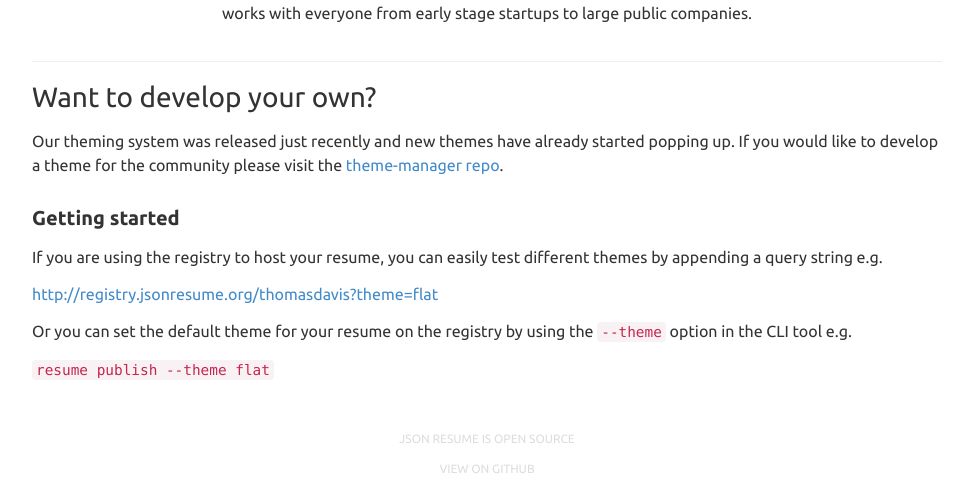
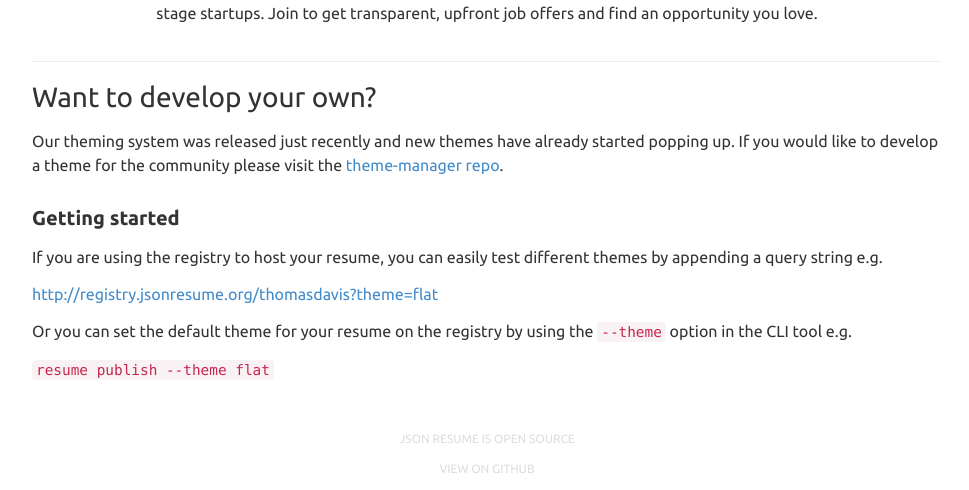
Before and after one commit to jsonresume/resume-website, a Jekyll site: the page built from themes.html, in a window 1280 px wide. Shown: the part 1647-2137 px from the top of the page, without its empty margins (153-1122 px from the left). Built offline with Jekyll 4.4.1, drawn with Linux system fonts in a browser that asks for light colours; nearby versions of some CDN libraries; a script that is not in the unit is left out; comment, search, counter and statistics services are not loaded; some of the changed text lies outside the part shown.

Commit message:
Fixed Hired description

```diff
--- a/themes.html
+++ b/themes.html
@@ -73,7 +73,7 @@
 	<div style="text-align: center;" class="">
 		<h2>Sponsored by <a href="https://hired.com" target="_blank">Hired.com</a></h2>
 		<a href="https://hired.com" target="_blank"><img style="width: 150px; border: 1px solid #ccc;" src="https://dmrxx81gnj0ct.cloudfront.net/assets/hired-square-b21c3bb015f0de89a42ecdbb8f2a994a.png" /></a>
-		<p>Hired is a two-sided marketplace that connects talent with top tech companies. Originally known as Developer Auction, Hired now works with everyone from early stage startups to large public companies.</p>
+		<p>Hired connects talented technical job seekers like you with top tech companies---everything from large public companies to early stage startups. Join to get transparent, upfront job offers and find an opportunity you love. </p>
 		</div>
 		</div>
 	<hr />
```
